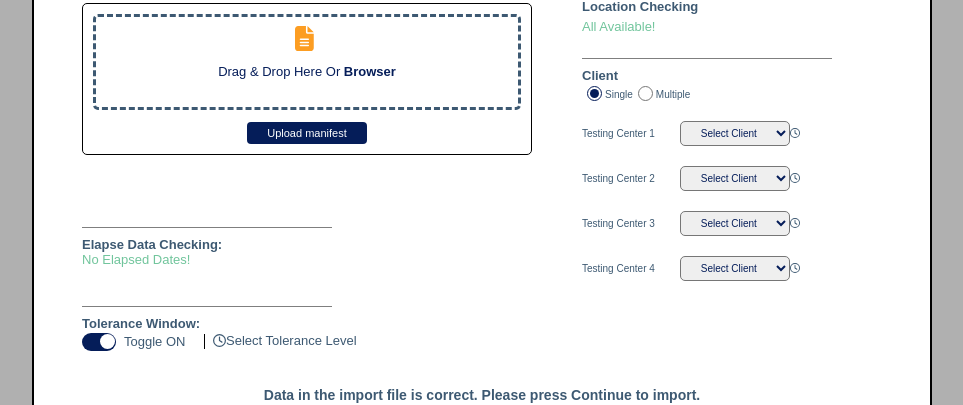
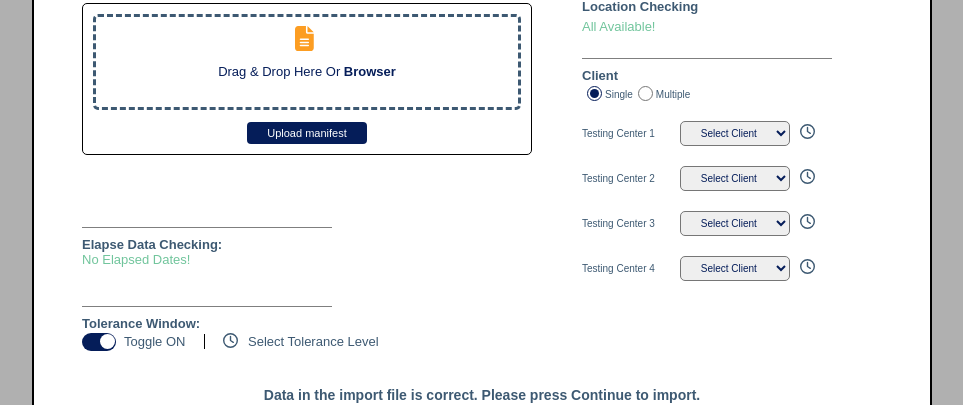
Before and after one commit to Brian4755/DocumentUploadPage, a React (Create React App) app: page / in a window 1280 px wide. Shown: the part 249-654 px from the top of the page, without its empty margins (158-1121 px from the left). Built offline with nearby package versions, Linux system fonts and the light colour scheme.

Commit message:
resizing icons and positioning

```diff
--- a/src/App.css
+++ b/src/App.css
@@ -294,3 +294,10 @@ p > span {
   margin-top: 9px;
   margin-left: calc(50% - 12.5px);
 }
+
+#clock-icon {
+  font-size: 15px;
+  margin-left: 10px;
+  margin-right: 10px;
+  cursor: pointer;
+}
--- a/src/ClientSelect.js
+++ b/src/ClientSelect.js
@@ -44,7 +44,7 @@ const ClientSelect = () => {
             <select className="testing-selection">
               <option value=''>Select Client</option>
             </select>
-            <FontAwesomeIcon icon={faClock} />
+            <FontAwesomeIcon id='clock-icon' icon={faClock} />
           </div>
         )
       })}
--- a/src/Tolerance.js
+++ b/src/Tolerance.js
@@ -23,7 +23,7 @@ const Tolerance = () => {
           Toggle {slider ? 'ON' : 'OFF'}
         </div>
         <div>
-          <FontAwesomeIcon icon={faClock} />
+          <FontAwesomeIcon id='clock-icon' icon={faClock} />
           Select Tolerance Level
         </div>
       </div>
```
